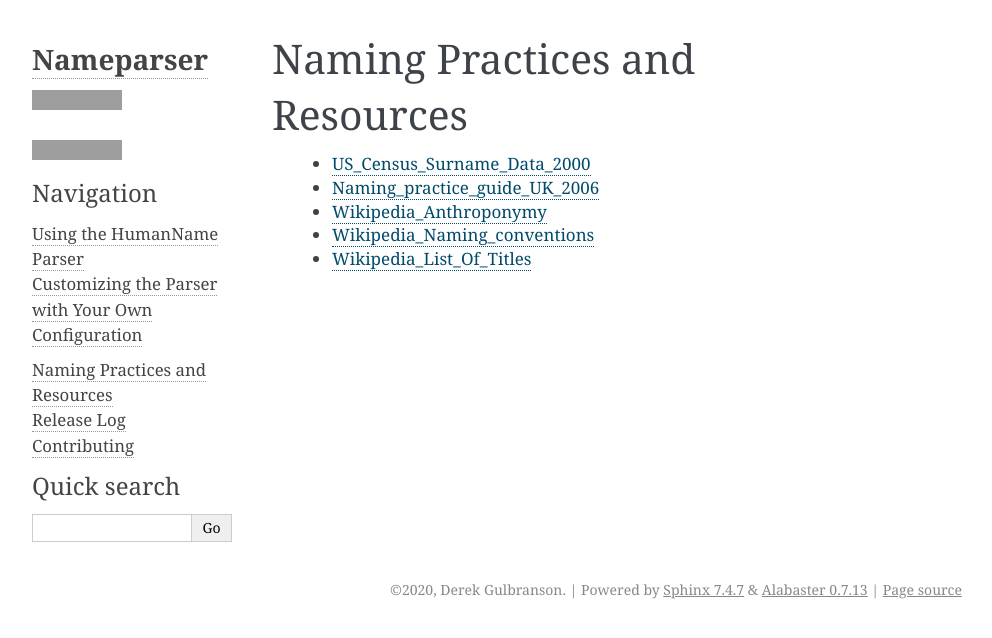
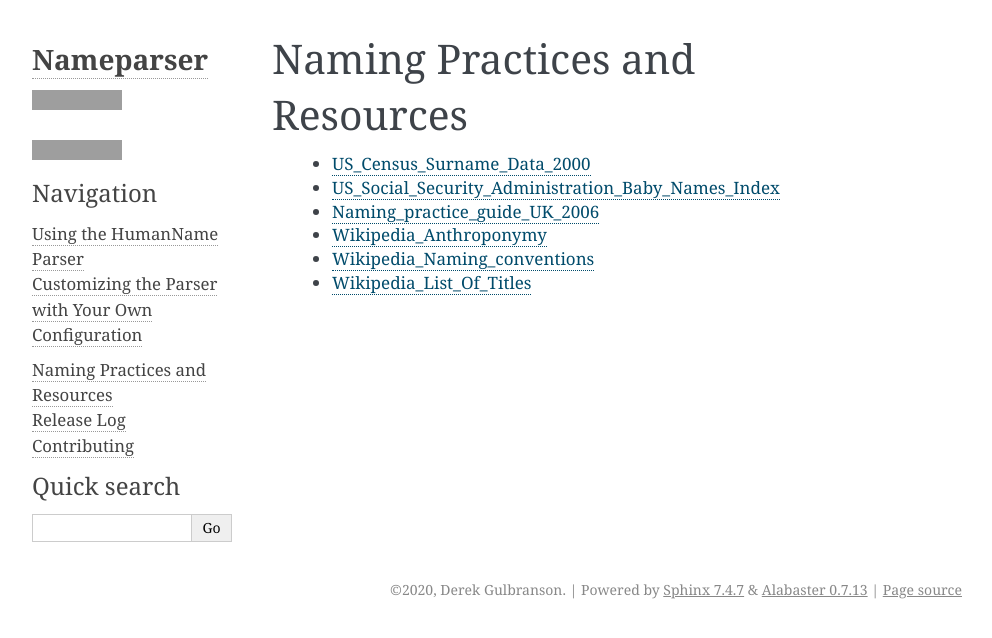
Before and after one commit to derek73/python-nameparser, a Sphinx documentation site: the page built from docs/resources.rst, in a window 1280 px wide, cut to the strip 0-638 px from the top of the page. Shown: the whole strip, without its empty margins (148-1140 px from the left). Built offline with Sphinx 7.4.7, drawn with Linux system fonts in a browser that asks for light colours; pages that are not in the unit, such as notebooks, are missing from menus; grey boxes are pictures that could not be loaded.

Commit message:
add baby names reference to resources

```diff
--- a/docs/resources.rst
+++ b/docs/resources.rst
@@ -2,12 +2,14 @@ Naming Practices and Resources
 ==============================
 
     * US_Census_Surname_Data_2000_
+    * US_Social_Security_Administration_Baby_Names_Index_
     * Naming_practice_guide_UK_2006_
     * Wikipedia_Anthroponymy_
     * Wikipedia_Naming_conventions_
     * Wikipedia_List_Of_Titles_
 
-.. _US_Census_Surname_Data_2000: http://www.census.gov/genealogy/www/data/2000surnames/index.html
+.. _US_Census_Surname_Data_2000: https://www.census.gov/data/developers/data-sets/surnames/2000.html
+.. _US_Social_Security_Administration_Baby_Names_Index: https://www.ssa.gov/oact/babynames/limits.html
 .. _Naming_practice_guide_UK_2006: https://www.fbiic.gov/public/2008/nov/Naming_practice_guide_UK_2006.pdf
 .. _Wikipedia_Anthroponymy: https://en.wikipedia.org/wiki/Anthroponymy
 .. _Wikipedia_Naming_conventions: http://en.wikipedia.org/wiki/Wikipedia:Naming_conventions_(people)
```
